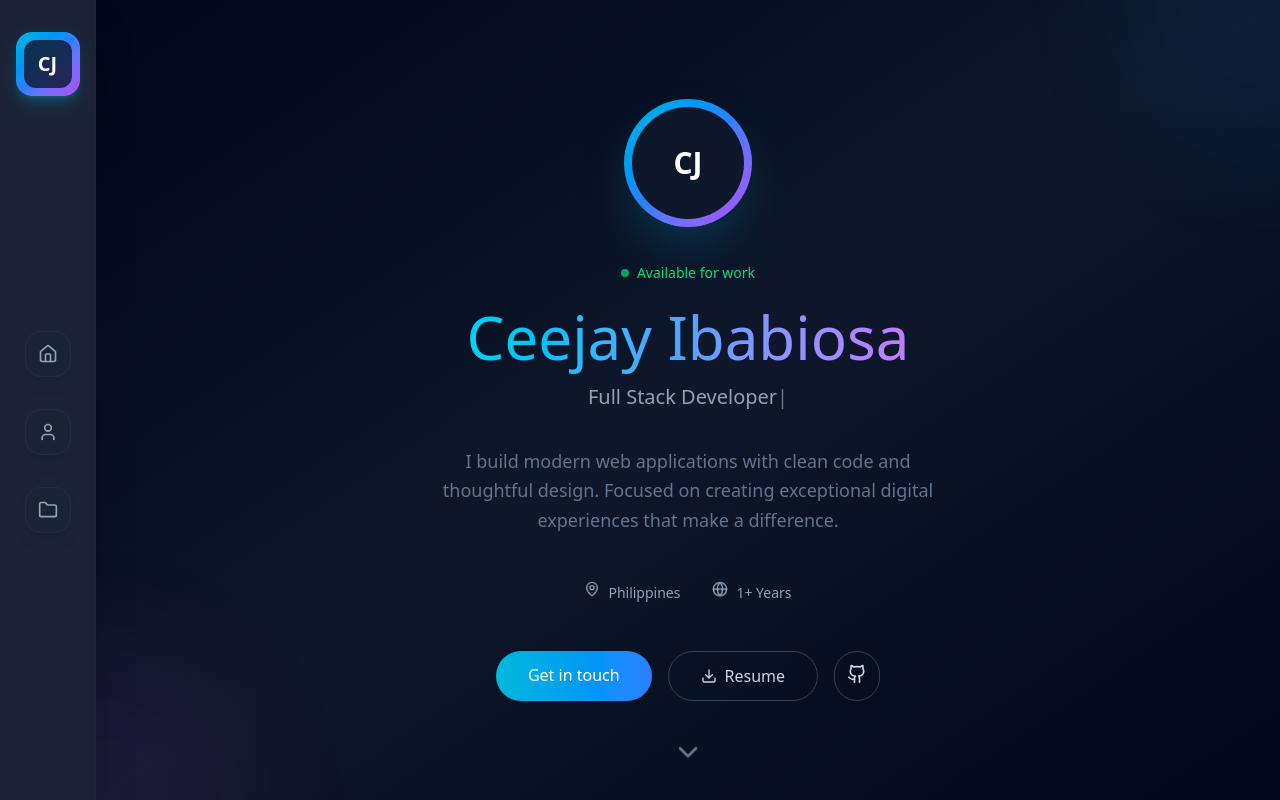
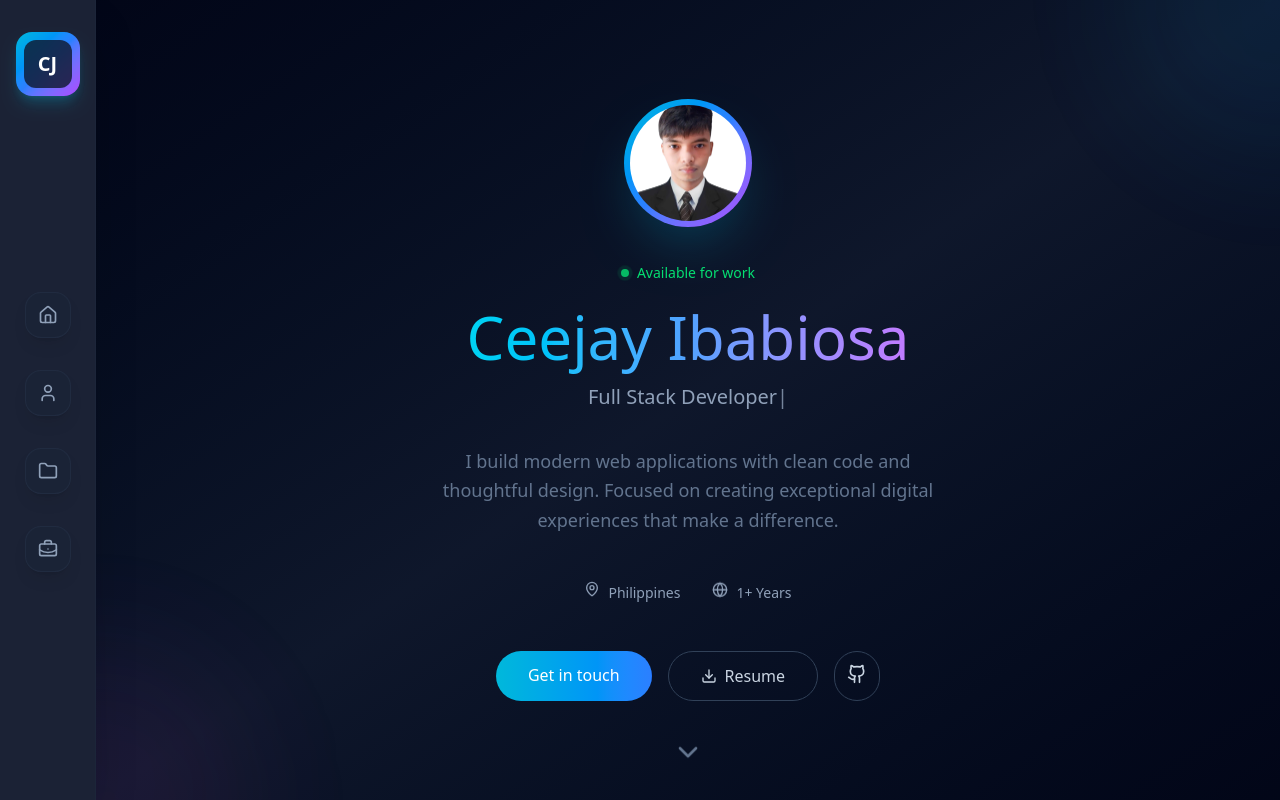
Before and after one commit to CJcode6754/personal-portfolio, a React (Vite) app: page / in a window 1280 px wide. Shown: the top 800 px of the page. Built offline with nearby package versions, Linux system fonts and the light colour scheme.

Commit message:
refactor

```diff
--- a/src/components/Services/Services.jsx
+++ b/src/components/Services/Services.jsx
@@ -45,8 +45,8 @@ export default function Services() {
 
   return (
     <section
-      id="techstack-section"
-      className="min-h-screen py-24  bg-gradient-to-br from-slate-950 via-slate-900 to-slate-950 lg:ml-24 px-6 md:px-24 relative overflow-hidden"
+      id="services"
+      className="min-h-screen py-12 bg-gradient-to-br from-slate-950 via-slate-900 to-slate-950 lg:ml-24 px-6 md:px-24 relative overflow-hidden"
     >
       {/* Services Section */}
       <div
@@ -65,7 +65,7 @@ export default function Services() {
             return (
               <div
                 key={service.name}
-                className="group bg-gradient-to-br from-slate-800/30 to-slate-900/30 backdrop-blur-xl rounded-3xl p-8 border border-slate-700/50 hover:border-purple-500/50 transition-all duration-500 hover:-translate-y-2 hover:scale-105"
+                className="group bg-gradient-to-br from-slate-800/30 to-slate-900/30 backdrop-blur-xl rounded-3xl p-4 border border-slate-700/50 hover:border-purple-500/50 transition-all duration-500 hover:-translate-y-2 hover:scale-105"
               >
                 <div
                   className={`inline-flex items-center justify-center w-16 h-16 bg-gradient-to-br ${service.color} rounded-2xl mb-6 group-hover:scale-110 transition-transform duration-300`}
--- a/src/components/home/Home.jsx
+++ b/src/components/home/Home.jsx
@@ -1,5 +1,6 @@
 import React, { useEffect, useState } from 'react'
 import { MapPin, Globe, Download, Github, Mail, ChevronDown } from 'lucide-react';
+import myPic from '../../assets/formal pic.png';
 
 const Home = () => {
   const [isVisible, setIsVisible] = useState(false);
@@ -37,9 +38,7 @@ const Home = () => {
         {/* Avatar */}
         <div className="relative mb-8 group">
           <div className="w-32 h-32 bg-gradient-to-br from-cyan-500 via-blue-500 to-purple-500 rounded-full flex items-center justify-center text-white text-3xl font-bold mx-auto shadow-2xl shadow-cyan-500/25 transition-all duration-500 hover:scale-110 hover:shadow-cyan-500/40">
-            <div className="w-28 h-28 bg-slate-900 rounded-full flex items-center justify-center">
-              CJ
-            </div>
+            <img src={myPic} alt="My Picture" className='w-29 h-29 object-cover rounded-full' />
           </div>
         </div>
 
--- a/src/components/sidebar/Sidebar.jsx
+++ b/src/components/sidebar/Sidebar.jsx
@@ -1,5 +1,5 @@
 import React, { useState } from 'react';
-import { Menu, X, Home, User, Folder } from 'lucide-react';
+import { Menu, X, Home, User, Folder, BriefcaseBusinessIcon } from 'lucide-react';
 
 const Sidebar = () => {
   const [isOpen, setIsOpen] = useState(false);
@@ -8,6 +8,7 @@ const Sidebar = () => {
     { href: '#home', label: 'Home', icon: <Home className="w-5 h-5" /> },
     { href: '#techstack-section', label: 'About', icon: <User className="w-5 h-5" /> },
     { href: '#project-section', label: 'Projects', icon: <Folder className="w-5 h-5" /> },
+    { href: '#services', label: 'Services', icon: <BriefcaseBusinessIcon className='w-5 h-5' />}
   ];
 
   return (
```
Also changed, not shown: src/assets/formal pic.png (added).
